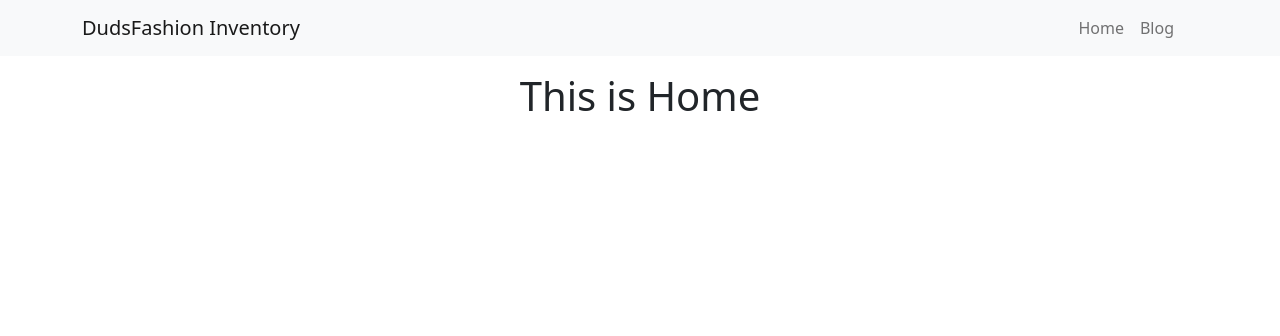
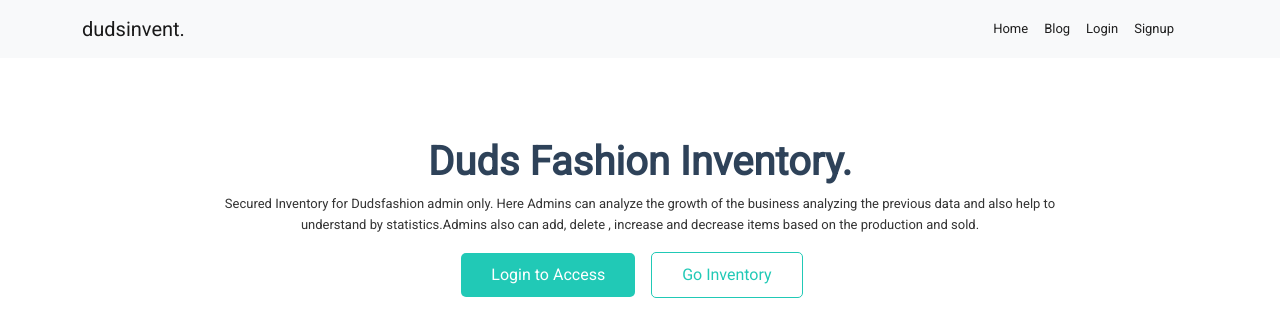
Before and after one commit to Anik-the-dev/Duds-Fashion-Warehouse-client, a React (Create React App) app: page / in a window 1280 px wide. Shown: the top 336 px of the page. Built offline with nearby package versions, Linux system fonts and the light colour scheme.

Commit message:
banner responsive done

```diff
--- a/src/App.js
+++ b/src/App.js
@@ -1,13 +1,20 @@
 import logo from './logo.svg';
 import './App.css';
-import { Routes, Route, Link } from "react-router-dom";
+import {Routes, Route} from "react-router-dom";
 import 'bootstrap/dist/css/bootstrap.min.css';
 import Home from './components/Home/Home';
+import './css/style.css'
+import Blog from './components/Blog/Blog';
+import Login from './components/Login/Login';
+import Signup from './components/Signup/Signup';
 function App() {
   return (
     <div className="App">
       <Routes>
       <Route path="/" element={<Home />} />
+      <Route path="/blog" element={<Blog />} />
+      <Route path="/login" element={<Login />} />
+      <Route path="/signup" element={<Signup />} />
 
 
       </Routes>
--- /dev/null
+++ b/src/components/Banner/Banner.css
@@ -0,0 +1,9 @@
+.top-banner{
+    padding: 3rem 0;
+}
+
+.flex-btn{
+    margin-right: 1rem;
+    margin-bottom: 1rem;
+
+}
--- /dev/null
+++ b/src/components/Banner/Banner.js
@@ -0,0 +1,26 @@
+import { Button } from 'bootstrap';
+import React from 'react';
+import { Link } from 'react-router-dom';
+import './Banner.css'
+
+const Banner = () => {
+    return (
+        <div className='banner top-banner'>
+            <div className='container'>
+
+                <div className='banner-text text-center mx-auto my-3'>
+                    <h1 className='fw-6' style={{color:'#2E4259'}}>Duds Fashion Inventory.</h1>
+                    <p className='mfs-1' style={{width:'75%' , margin:'auto'}}>Secured Inventory for Dudsfashion admin only. Here Admins can analyze the growth of the business analyzing the previous data and also help to understand by statistics.Admins also can add, delete , increase and decrease items based on the production and sold.</p>
+                </div>
+                <div className='banner-btn my-3 d-md-flex align-items-center justify-content-center '>
+                    <Link className='btn raw-btn flex-btn' to='/login'>Login to Access</Link>
+                    <Link className='btn raw-btn raw-btn-outline flex-btn' to='/blog'>Go Inventory</Link>
+                </div>
+            </div>
+
+
+        </div>
+    );
+};
+
+export default Banner;
--- /dev/null
+++ b/src/components/Blog/Blog.js
@@ -0,0 +1,13 @@
+import React from 'react';
+
+const Blog = () => {
+    return (
+        <div>
+            <h1>This is Blog</h1>
+
+
+        </div>
+    );
+};
+
+export default Blog;
--- a/src/components/Home/Home.js
+++ b/src/components/Home/Home.js
@@ -1,11 +1,12 @@
 import React from 'react';
+import Banner from '../Banner/Banner';
 import PrimaryMenu from '../PrimaryMenu/PrimaryMenu';
 
 const Home = () => {
     return (
         <div>
             <PrimaryMenu></PrimaryMenu>
-            <h1>This is Home</h1>
+            <Banner></Banner>
 
         </div>
     );
--- /dev/null
+++ b/src/components/Login/Login.js
@@ -0,0 +1,13 @@
+import React from 'react';
+
+const Login = () => {
+    return (
+        <div>
+            <h1>This is Login</h1>
+
+
+        </div>
+    );
+};
+
+export default Login;
--- a/src/components/PrimaryMenu/PrimaryMenu.css
+++ b/src/components/PrimaryMenu/PrimaryMenu.css
@@ -0,0 +1,10 @@
+.menuitem{
+    text-decoration: none;
+    color: rgb(30, 30, 30);
+    font-weight: 500;
+}
+
+.menuitem:hover{
+    transform: scale(.98);
+
+}
--- a/src/components/PrimaryMenu/PrimaryMenu.js
+++ b/src/components/PrimaryMenu/PrimaryMenu.js
@@ -1,13 +1,15 @@
 import React from 'react';
 import { Container, Nav, Navbar, Offcanvas } from 'react-bootstrap';
+import './PrimaryMenu.css'
+import {Link } from "react-router-dom";
 
 const PrimaryMenu = () => {
     return (
         <>
-            {['md'].map((expand) => (
+            {['sm'].map((expand) => (
                 <Navbar key={expand} bg="light" expand={expand} className="mb-3">
                     <Container>
-                        <Navbar.Brand href="#">DudsFashion Inventory</Navbar.Brand>
+                        <Navbar.Brand href="#" className=' fs-5'>dudsinvent.</Navbar.Brand>
                         <Navbar.Toggle aria-controls={`offcanvasNavbar-expand-${expand}`} />
                         <Navbar.Offcanvas
                             id={`offcanvasNavbar-expand-${expand}`}
@@ -20,9 +22,12 @@ const PrimaryMenu = () => {
                                 </Offcanvas.Title>
                             </Offcanvas.Header>
                             <Offcanvas.Body>
-                                <Nav className="justify-content-end flex-grow-1 pe-3">
-                                    <Nav.Link href="#action1">Home</Nav.Link>
-                                    <Nav.Link href="#action2">Blog</Nav.Link>
+                                <Nav className="justify-content-end flex-grow-1 pe-3 mfs-1">
+
+                                    <Nav.Link><Link className='menuitem' to='/'>Home</Link></Nav.Link>
+                                    <Nav.Link><Link className='menuitem' to='/blog'>Blog</Link></Nav.Link>
+                                    <Nav.Link><Link className='menuitem' to='/login'>Login</Link></Nav.Link>
+                                    <Nav.Link><Link className='menuitem' to='/signup'>Signup</Link></Nav.Link>
 
                                 </Nav>
 
--- /dev/null
+++ b/src/components/Signup/Signup.js
@@ -0,0 +1,12 @@
+import React from 'react';
+
+const Signup = () => {
+    return (
+        <div>
+            <h1>This is Sign up</h1>
+
+        </div>
+    );
+};
+
+export default Signup;
--- /dev/null
+++ b/src/css/style.css
@@ -0,0 +1,73 @@
+@import url('https://fonts.googleapis.com/css2?family=Poppins:wght@400;500&family=Readex+Pro:wght@300;400;500&family=Roboto&display=swap');
+
+
+/* Base style Start */
+* {
+    box-sizing: border-box;
+    margin: 0;
+    padding: 0;
+}
+
+body {
+    line-height: 1.6;
+    font-family: 'Poppins', sans-serif;
+    font-family: 'Readex Pro', sans-serif;
+    font-family: 'Roboto', sans-serif;
+    color: #333;
+}
+
+.fw-5 {
+    font-weight: 500;
+}
+
+.fw-6 {
+    font-weight: 600;
+}
+
+.mfs-1 {
+    font-size: small;
+}
+
+
+.raw-btn {
+    display: inline-block;
+    padding: 10px 30px;
+    cursor: pointer;
+    background: #21C9B6;
+    color: #fff;
+    border: none;
+    border-radius: 5px;
+
+}
+
+.raw-btn-outline {
+    background-color: transparent;
+    border: 1px #21C9B6 solid;
+    color: #21C9B6;
+  }
+
+.raw-btn:hover {
+    transform: scale(0.98);
+
+}
+
+
+.my-1 {
+    margin: 1rem 0;
+  }
+
+  .my-2 {
+    margin: 1.5rem 0;
+  }
+
+  .my-3 {
+    margin: 2rem 0;
+  }
+
+  .my-4 {
+    margin: 3rem 0;
+  }
+
+  .my-5 {
+    margin: 4rem 0;
+  }
```
